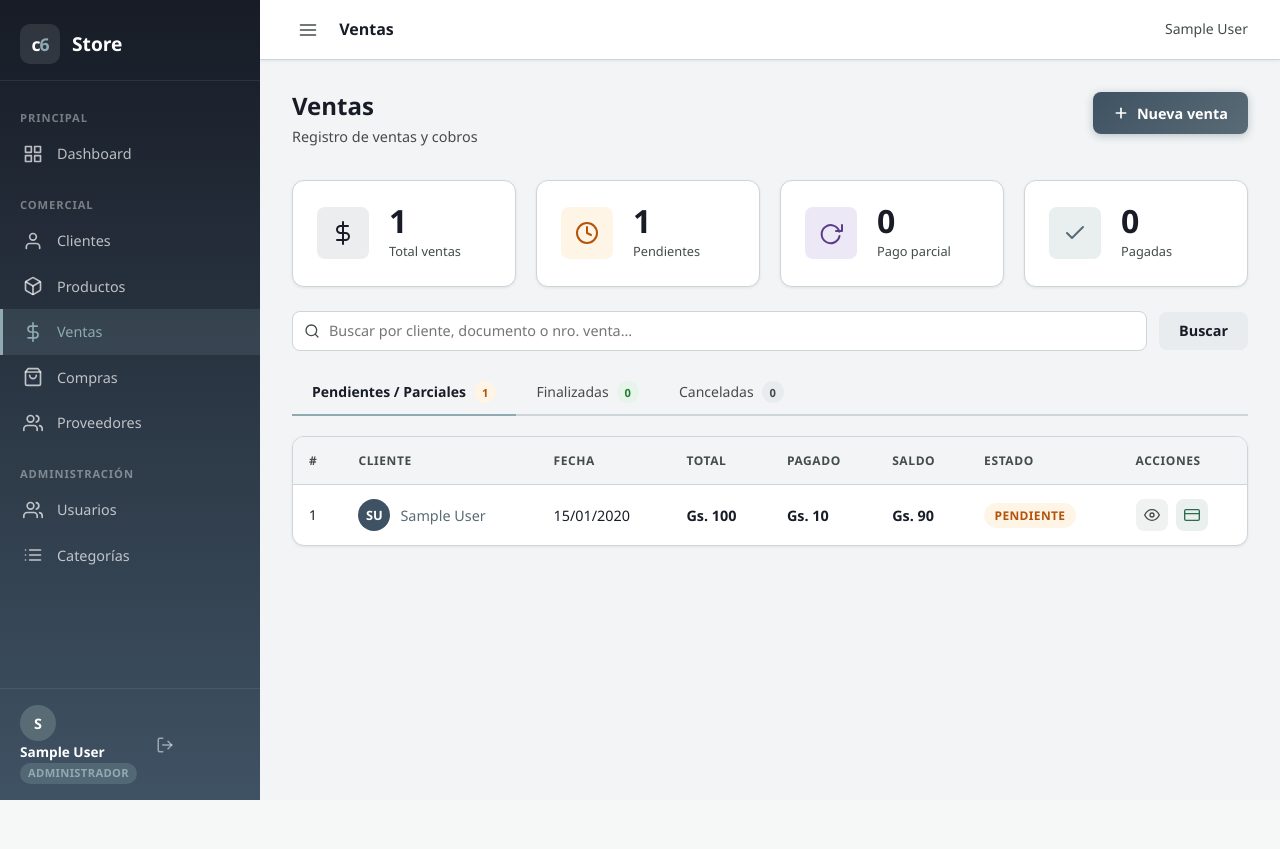
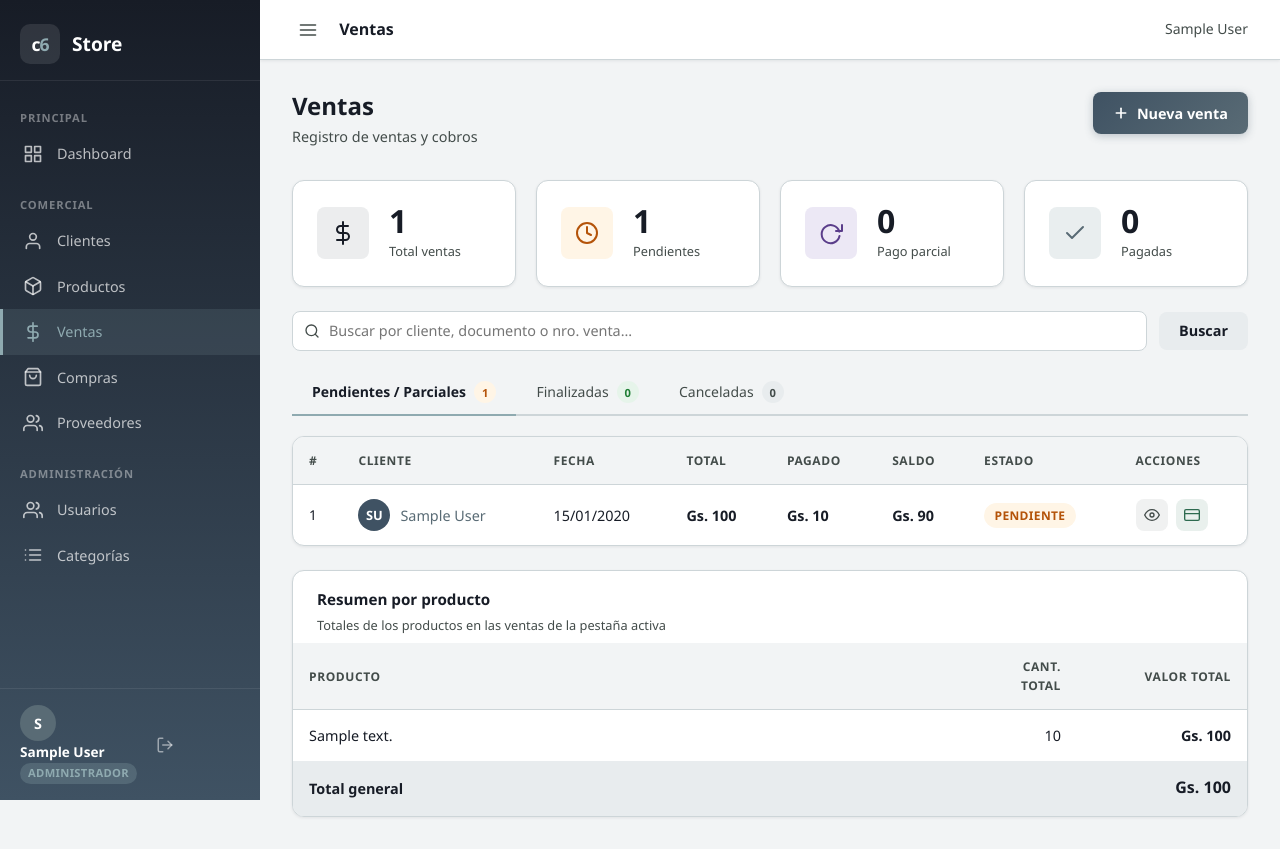
Before and after one commit to fduarte88/c6_addons, a Django app: page /ventas/ in a window 1280 px wide. Before the commit the page ends 800 px from the top, so only its background shows below. Run offline with Django 5.2, Linux system fonts and the light colour scheme; a user stored in the database is signed in; tables that the repository leaves empty hold one stand-in row (values such as "Sample post").

Commit message:
Sales: resumen por producto al final de la lista de ventas
- Agrega tabla 'Resumen por producto' debajo de la tabla de ventas
- Muestra producto, cantidad total vendida y valor total por pestaña activa
- Fila de total general con suma de todos los productos listados
- Calculado via ORM con anotaciones Sum sobre SaleItem filtrado por tab

Co-Authored-By: Claude Sonnet 4.6 <noreply@anthropic.com>

```diff
--- a/sales/views.py
+++ b/sales/views.py
@@ -5,7 +5,7 @@ from django.shortcuts import render, redirect, get_object_or_404
 from django.contrib.auth.decorators import login_required
 from django.contrib import messages
 from django.db import transaction
-from django.db.models import Q, Sum
+from django.db.models import Q, Sum, F, ExpressionWrapper, DecimalField as DField
 from django.http import JsonResponse, HttpResponse
 from customers.models import Customer
 from products.models import Product
@@ -47,10 +47,26 @@ def sale_list(request):
     sales_paid      = base_qs.filter(status=Sale.STATUS_PAID).order_by('-date', '-pk')
     sales_cancelled = base_qs.filter(status=Sale.STATUS_CANCELLED).order_by('-date', '-pk')
 
+    tab_sales = {'active': sales_active, 'paid': sales_paid, 'cancelled': sales_cancelled}
+    current_sales = tab_sales.get(active_tab, sales_active)
+
+    subtotal_expr = ExpressionWrapper(F('quantity') * F('unit_price'), output_field=DField(max_digits=14, decimal_places=2))
+    items_summary = (
+        SaleItem.objects
+        .filter(sale__in=current_sales)
+        .values('product__description')
+        .annotate(total_qty=Sum('quantity'), total_value=Sum(subtotal_expr))
+        .order_by('-total_value')
+    )
+
+    total_items_value = sum(r['total_value'] or 0 for r in items_summary)
+
     context = {
-        'sales_active':    sales_active,
-        'sales_paid':      sales_paid,
-        'sales_cancelled': sales_cancelled,
+        'sales_active':      sales_active,
+        'sales_paid':        sales_paid,
+        'sales_cancelled':   sales_cancelled,
+        'items_summary':     items_summary,
+        'total_items_value': total_items_value,
         'query':           query,
         'active_tab':      active_tab,
         'total_ventas':    Sale.objects.count(),
--- a/templates/sales/list.html
+++ b/templates/sales/list.html
@@ -121,4 +121,40 @@
         </tbody>
     </table>
 </div>
+
+<!-- Resumen por producto -->
+{% if items_summary %}
+<div class="table-card" style="margin-top:1.5rem;">
+    <div style="padding:1rem 1.5rem .5rem;">
+        <h3 style="font-size:.95rem;font-weight:700;color:var(--sea-navy);margin:0;">Resumen por producto</h3>
+        <p style="font-size:.8rem;color:var(--text-muted);margin:.2rem 0 0;">Totales de los productos en las ventas de la pestaña activa</p>
+    </div>
+    <table class="data-table">
+        <thead>
+            <tr>
+                <th>Producto</th>
+                <th style="text-align:right;width:110px;">Cant. total</th>
+                <th style="text-align:right;width:170px;">Valor total</th>
+            </tr>
+        </thead>
+        <tbody>
+            {% for row in items_summary %}
+            <tr>
+                <td>{{ row.product__description }}</td>
+                <td style="text-align:right;">{{ row.total_qty }}</td>
+                <td class="col-price" style="text-align:right;">{{ row.total_value|gs }}</td>
+            </tr>
+            {% endfor %}
+        </tbody>
+        <tfoot>
+            <tr style="background:var(--surface-dark);">
+                <td style="font-weight:700;padding:.6rem 1rem;">Total general</td>
+                <td></td>
+                <td class="col-price" style="text-align:right;font-weight:800;font-size:1rem;">{{ total_items_value|gs }}</td>
+            </tr>
+        </tfoot>
+    </table>
+</div>
+{% endif %}
+
 {% endblock %}
```
